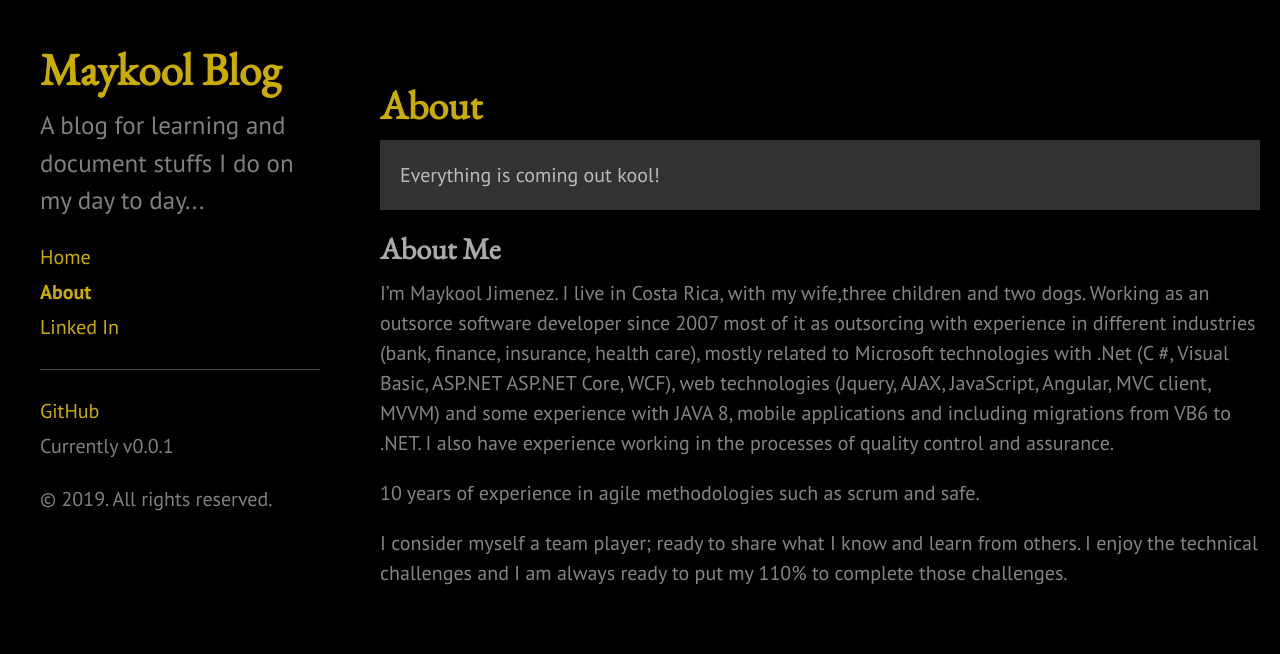
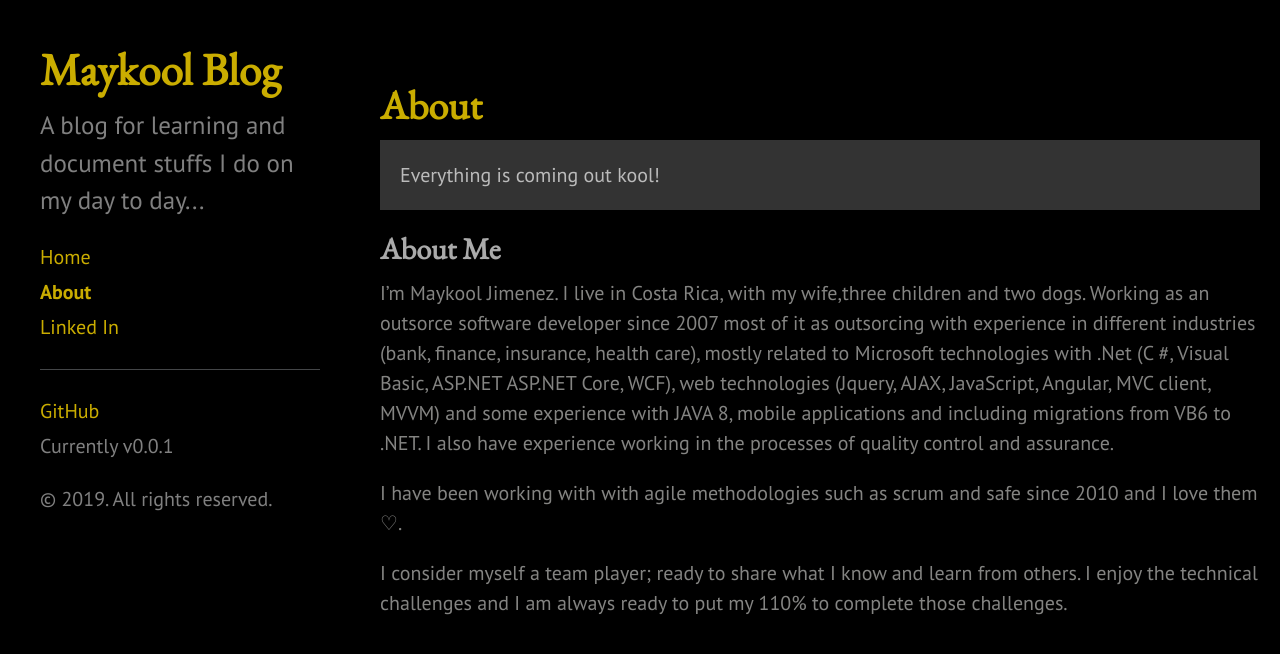
Before and after one commit to maykooljb/maykooljb.github.io, a Jekyll site: the page built from about.md, in a window 1280 px wide. Shown: the top 654 px of the page. Built offline with Jekyll 4.4.1, drawn with Linux system fonts in a browser that asks for light colours.

Commit message:
upated agile experience

```diff
--- a/about.md
+++ b/about.md
@@ -11,6 +11,6 @@ title: About
 
 I'm Maykool Jimenez. I live in Costa Rica, with my wife,three children and two dogs. Working as an outsorce software developer since 2007 most of it as outsorcing with experience in different industries (bank, finance, insurance, health care), mostly related to Microsoft technologies with .Net (C #, Visual Basic, ASP.NET ASP.NET Core, WCF), web technologies (Jquery, AJAX, JavaScript, Angular, MVC client, MVVM) and some experience with JAVA 8, mobile applications and including migrations from VB6 to .NET. I also have experience working in the processes of quality control and assurance.
 
-10 years of experience in agile methodologies such as scrum and safe.
+I have been working with with agile methodologies such as scrum and safe since 2010 and I love them ♡.
 
 I consider myself a team player; ready to share what I know and learn from others. I enjoy the technical challenges and I am always ready to put my 110% to complete those challenges.
```
